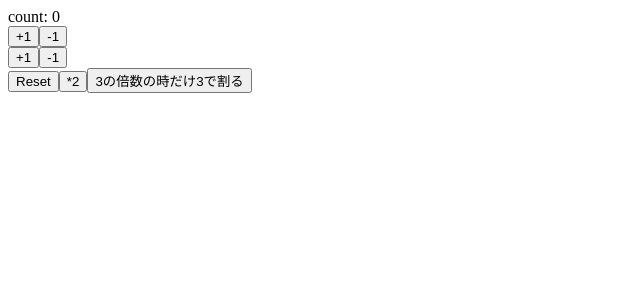
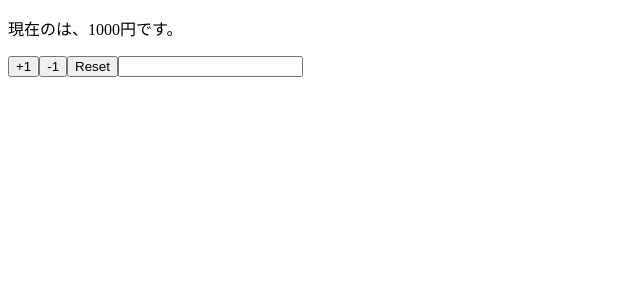
Before and after one commit to siriusjunior/react-hooks-101, a React (Create React App) app: page / in a window 1280 px wide. Shown: the top 300 px of the page, without its empty margins (0-640 px from the left). Built offline with nearby package versions, Linux system fonts and the light colour scheme.

Commit message:
[Add]複数stateの管理するコンポーネント

```diff
--- a/src/App.js
+++ b/src/App.js
@@ -1,37 +1,30 @@
 import React, { useState } from "react";
 
-const App = () => {
-  const [count, setCount] = useState(0);
+const App = (props) => {
+  const [name, setName] = useState(props.name);
+  const [price, setPrice] = useState(props.price);
 
-  const increment = () => setCount(count + 1);
-  const decrement = () => setCount(count - 1);
-  const increment2 = () => setCount((previousCount) => previousCount + 1);
-  const decrement2 = () => setCount((previousCount) => previousCount - 1);
-  const reset = () => setCount(0);
-  const double = () => setCount((previousCount) => previousCount * 2);
-  const devide3 = () =>
-    setCount((previousCount) =>
-      previousCount % 3 === 0 ? previousCount / 3 : previousCount
-    );
+  const reset = () => {
+    setPrice(props.price);
+    setName(props.name);
+  };
 
   return (
     <>
-      <div>count: {count}</div>
-      <div>
-        <button onClick={increment}>+1</button>
-        <button onClick={decrement}>-1</button>
-      </div>
-      <div>
-        <button onClick={increment2}>+1</button>
-        <button onClick={decrement2}>-1</button>
-      </div>
-      <div>
-        <button onClick={reset}>Reset</button>
-        <button onClick={double}>*2</button>
-        <button onClick={devide3}>3の倍数の時だけ3で割る</button>
-      </div>
+      <p>
+        現在の{name}は、{price}円です。
+      </p>
+      <button onClick={() => setPrice(price + 1)}>+1</button>
+      <button onClick={() => setPrice(price - 1)}>-1</button>
+      <button onClick={reset}>Reset</button>
+      <input value={name} onChange={(e) => setName(e.target.value)} />
     </>
   );
 };
 
+App.defaultProps = {
+  name: "",
+  price: 1000,
+};
+
 export default App;
```
